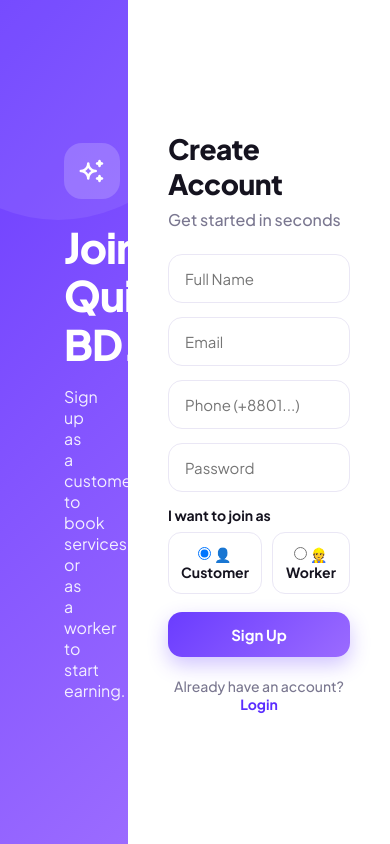
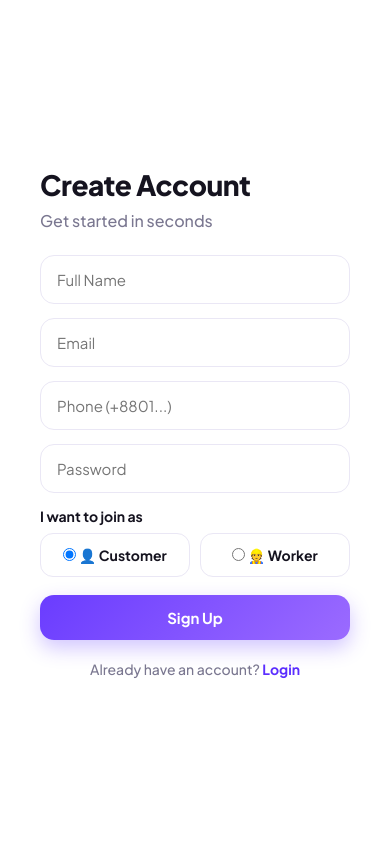
Before and after one commit to sohelAST/Quick_service_web_app, a FastAPI app: page /register in a window 390 px wide. Run offline with FastAPI, Linux system fonts and the light colour scheme; some libraries are stand-ins or nearby versions.

Commit message:
Add files via upload

```diff
--- a/templates/base.html
+++ b/templates/base.html
@@ -87,6 +87,18 @@
     .main{margin-left:74px;padding:20px;}
     .search{width:auto;}
   }
+
+  /* Auth pages (login / register) */
+  .auth-wrap{min-height:100vh;display:flex;}
+  .auth-brand{flex:1;background:var(--grad);display:flex;flex-direction:column;
+              justify-content:center;padding:64px;color:#fff;position:relative;overflow:hidden;}
+  .auth-form{width:500px;display:flex;align-items:center;justify-content:center;padding:40px;background:#fff;}
+  .auth-form-inner{width:100%;max-width:350px;}
+  @media(max-width:768px){
+    .auth-brand{display:none;}          /* hide purple panel on phones */
+    .auth-form{width:100%;}
+    .auth-wrap{background:#fff;}
+  }
 </style>
 </head>
 <body>
--- a/templates/register.html
+++ b/templates/register.html
@@ -1,14 +1,14 @@
 {% extends "base.html" %}
 {% block auth %}
-<div style="min-height:100vh;display:flex;">
-  <div style="flex:1;background:var(--grad);display:flex;flex-direction:column;justify-content:center;padding:64px;color:#fff;position:relative;overflow:hidden;">
+<div class="auth-wrap">
+  <div class="auth-brand">
     <div style="position:absolute;right:-80px;top:-80px;width:300px;height:300px;background:rgba(255,255,255,.08);border-radius:50%;"></div>
     <div style="width:56px;height:56px;background:rgba(255,255,255,.18);border-radius:18px;display:flex;align-items:center;justify-content:center;font-size:30px;margin-bottom:24px;position:relative;"><i class="ti ti-sparkles"></i></div>
     <h1 style="font-size:42px;font-weight:800;line-height:1.15;letter-spacing:-1px;position:relative;">Join<br>QuickService BD.</h1>
     <p style="opacity:.9;margin-top:18px;font-size:16px;max-width:380px;position:relative;">Sign up as a customer to book services, or as a worker to start earning.</p>
   </div>
-  <div style="width:500px;display:flex;align-items:center;justify-content:center;padding:40px;background:#fff;overflow-y:auto;">
-    <div style="width:100%;max-width:350px;">
+  <div class="auth-form" style="overflow-y:auto;">
+    <div class="auth-form-inner">
       <h2 style="font-size:28px;font-weight:800;letter-spacing:-.5px;">Create Account</h2>
       <p style="color:var(--text-light);margin:8px 0 24px;font-weight:500;">Get started in seconds</p>
       {% if error %}<div class="err">{{ error }}</div>{% endif %}
```
Also changed, not shown: templates/login.html (+4 -4 lines).
